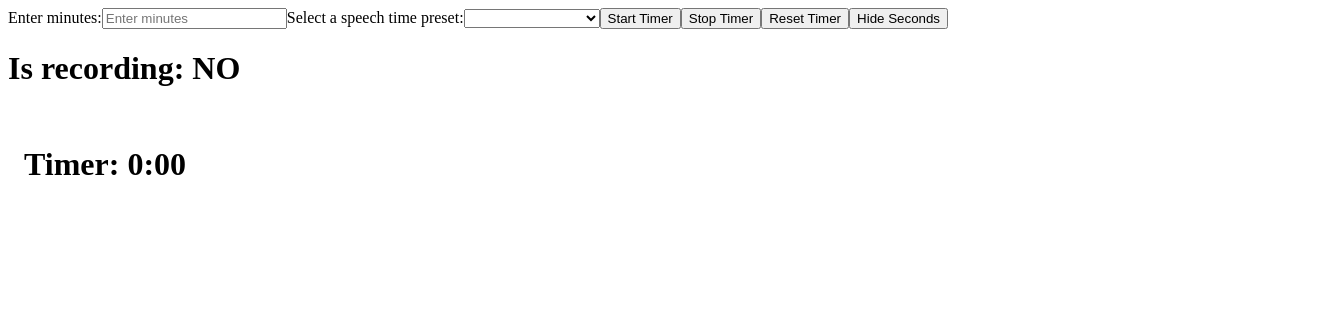
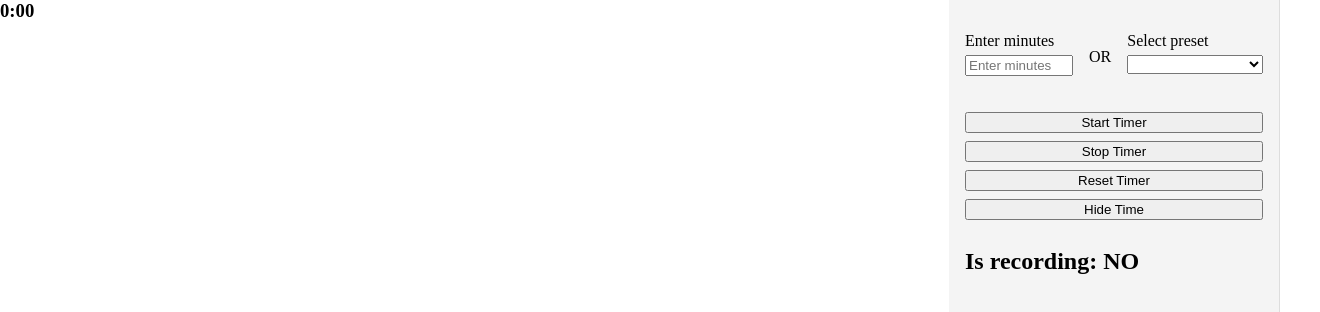
Before and after one commit to Ajuska/toastmasters-timer, an Angular app: page / in a window 1280 px wide. Shown: the top 312 px of the page, 1320 px wide, since content can reach past the window. Built offline with nearby package versions, Linux system fonts and the light colour scheme.

Commit message:
Move configuration to sidebar

```diff
--- a/src/app/app.component.html
+++ b/src/app/app.component.html
@@ -1,10 +1,14 @@
 <style></style>
 
 <main class="main">
-  <label for="userMinutes">Enter minutes:</label>
+  <div class="sidebar">
+    <div class="form">
+      <div class="form--group">
+        <label for="userMinutes">Enter minutes</label>
         <input
           type="number"
           placeholder="Enter minutes"
+          class="form--input"
           [(ngModel)]="userMinutes"
           #userMinutesInput="ngModel"
           [disabled]="isDisabled"
@@ -14,10 +18,10 @@
           required
           appIntegerValidator
         />
-  <div *ngIf="userMinutesInput.invalid && isStartTimerTouched" class="error">
-    {{ userMinutesInput.errors?.['message']}}
       </div>
-  <label for="speechPreset">Select a speech time preset:</label>
+      <p>OR</p>
+      <div class="form--group">
+        <label for="speechPreset">Select preset</label>
         <select
           id="speechPreset"
           [(ngModel)]="selectedPreset"
@@ -31,26 +35,34 @@
             {{ preset.key | capitalize }}
           </option>
         </select>
+      </div>
+      <div
+        *ngIf="userMinutesInput.invalid && isStartTimerTouched"
+        class="form--error"
+      >
+        {{ userMinutesInput.errors?.['message']}}
+      </div>
+    </div>
     <button (click)="startTimer()">Start Timer</button>
     <button (click)="stopTimer()">Stop Timer</button>
     <button (click)="resetTimer()">Reset Timer</button>
     <button (click)="toggleSeconds()">
-    {{ displaySeconds ? "Hide" : "Show" }} Seconds
+      {{ displaySeconds ? "Hide" : "Show" }} Time
     </button>
-  <h1>Is recording: {{ timer ? "YES" : "NO" }}</h1>
+    <h2>Is recording: {{ timer ? "YES" : "NO" }}</h2>
+  </div>
+  <div class="content">
     <div
-    [ngClass]="{
-      'flash': shouldFlash,
-    }"
+      class="backdrop"
+      [ngClass]="{ flash: shouldFlash }"
       [ngStyle]="{
         'background-color': colorMapping[backgroundColor],
-      width: '100vw',
-      height: '100vh',
-      padding: '1rem',
         'box-shadow': getBoxShadow(),
       }"
-  >
-    <h1 *ngIf="displaySeconds">Timer: {{ formatTime(seconds) }}</h1>
+    ></div>
+    <h3 *ngIf="displaySeconds" class="timer">
+      {{ formatTime(seconds) }}
+    </h3>
   </div>
 </main>
 
--- a/src/app/app.component.sass
+++ b/src/app/app.component.sass
@@ -6,6 +6,60 @@
   100%
     opacity: 1
 
-
 .flash
   animation: flash 1s infinite
+
+.main
+  display: flex
+  flex-direction: row-reverse
+
+/* TODO allow toggling of sidebar */
+.sidebar
+  width: 298px
+  padding: 2rem 1rem
+  background-color: #f4f4f4
+  border-right: 1px solid #ddd
+  height: calc(100vh - 4rem)
+  display: flex
+  flex-direction: column
+  gap: 0.5rem
+
+.content
+  flex-grow: 1
+  position: relative
+
+.backdrop
+  width: 100%
+  height: 100%
+
+.timer
+  margin: 0rem
+  position: absolute
+  top: 0
+
+
+.form
+  position: relative
+  display: flex
+  gap: 1rem
+  margin-bottom: 0.5rem
+
+.form--group
+  display: flex
+  flex-direction: column
+  gap: 0.3rem
+  padding-bottom: 1.25rem
+
+
+.form--input
+  width: 100px
+
+.form--error
+  position: absolute
+  bottom: 0
+  color: red
+
+.rules
+  display: flex
+
+.rules--column
--- a/src/styles.sass
+++ b/src/styles.sass
@@ -1 +1,6 @@
 /* You can add global styles to this file, and also import other style files */
+
+body
+  width: 100vw
+  height: 100vh
+  margin: 0px
```
Lines whose indentation alone changed are shown as unchanged.
